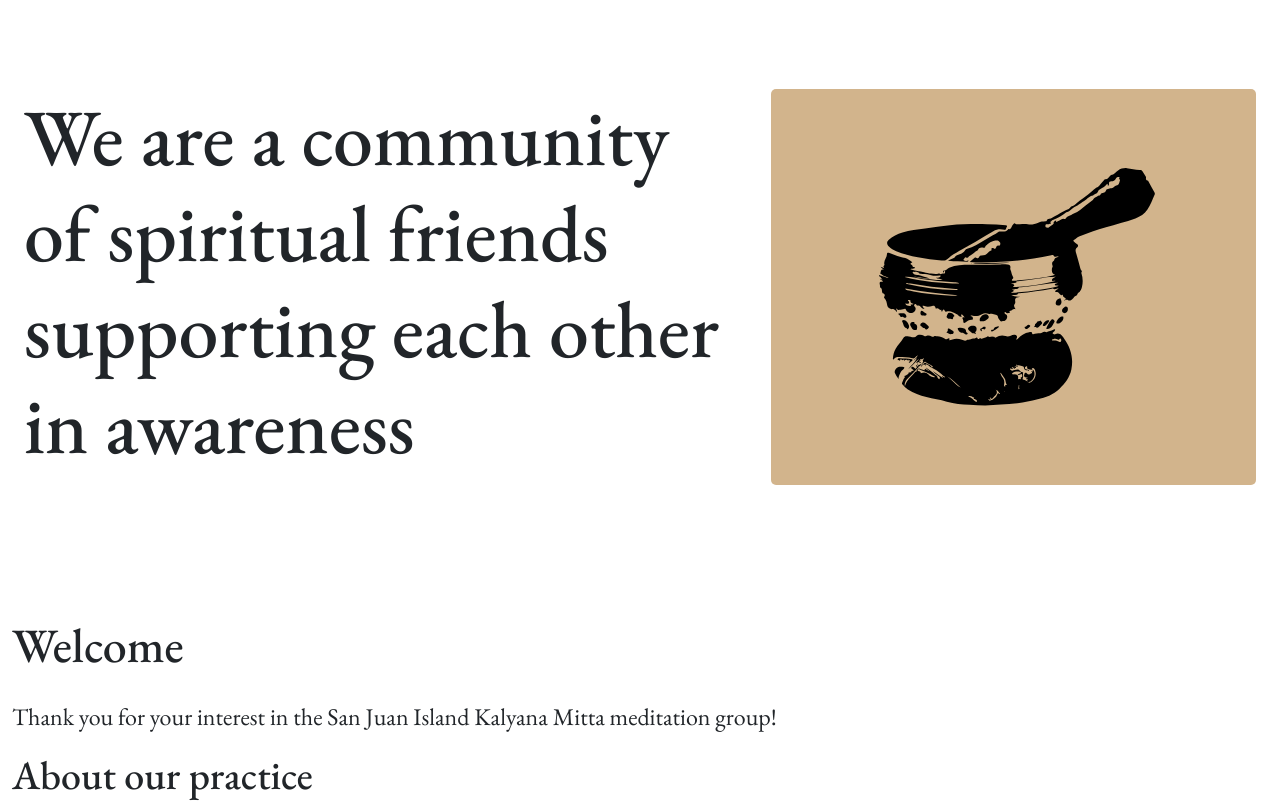
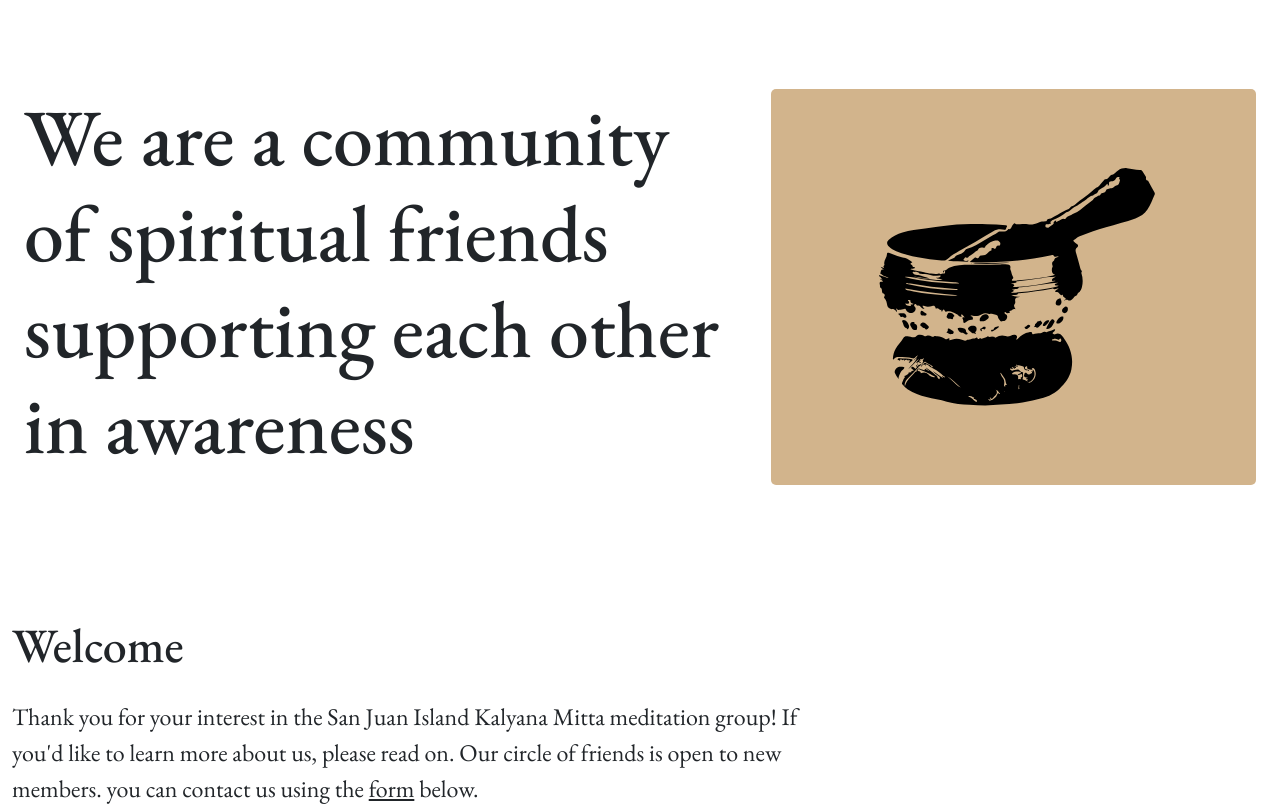
Before and after one commit to m8ker/sjikm, a website built with webpack: page index.html in a window 1280 px wide. Shown: the part 97-909 px from the top of the page. Built offline with nearby package versions, Linux system fonts and the light colour scheme; a web font is replaced by a local one.

Commit message:
Update index.html 5

```diff
--- a/index.html
+++ b/index.html
@@ -99,7 +99,7 @@
               <div class="row g-5 pt-5">
                   <div class="col-md-8">
                     <h2 class="mb-4 display-5">Welcome</h2>
-                    <p>Thank you for your interest in the San Juan Island Kalyana Mitta meditation group!</p>
+                    <p>Thank you for your interest in the San Juan Island Kalyana Mitta meditation group! If you'd like to learn more about us, please read on. Our circle of friends is open to new members. you can contact us using the <a href="#footer">form</a> below.</p>
                     <h3 class="mb-3 display-6">About our practice</h2>
                     <p>The purpose of this group is for San Juan Islanders to support one another in building and maintaining awareness through meditation and discussion. The group is rooted in Buddhist teachings and guided by Buddhist ethics, prioritizing a spirit of kindness and friendship above any particular belief or dogma. Recognizing that our members hail from a variety of meditation backgrounds, we share our thoughts and experiences and listen to one another with awareness and sensitivity - while maintaining strict confidentiality and respect for one another's privacy when we leave the space.  </p>
                     <p>As a group of experienced meditators, we don't conduct a guided meditation, though some members may like to share favorite teachings on the subject, and our meditative experiences will come up in group discussions. During the periods of silent medidation, each member medidates according to their own personal practice. Though we do not have a regular teacher, we may optionally choose to bring in guest teachers or special guests as opportunity permits.</p>
```
